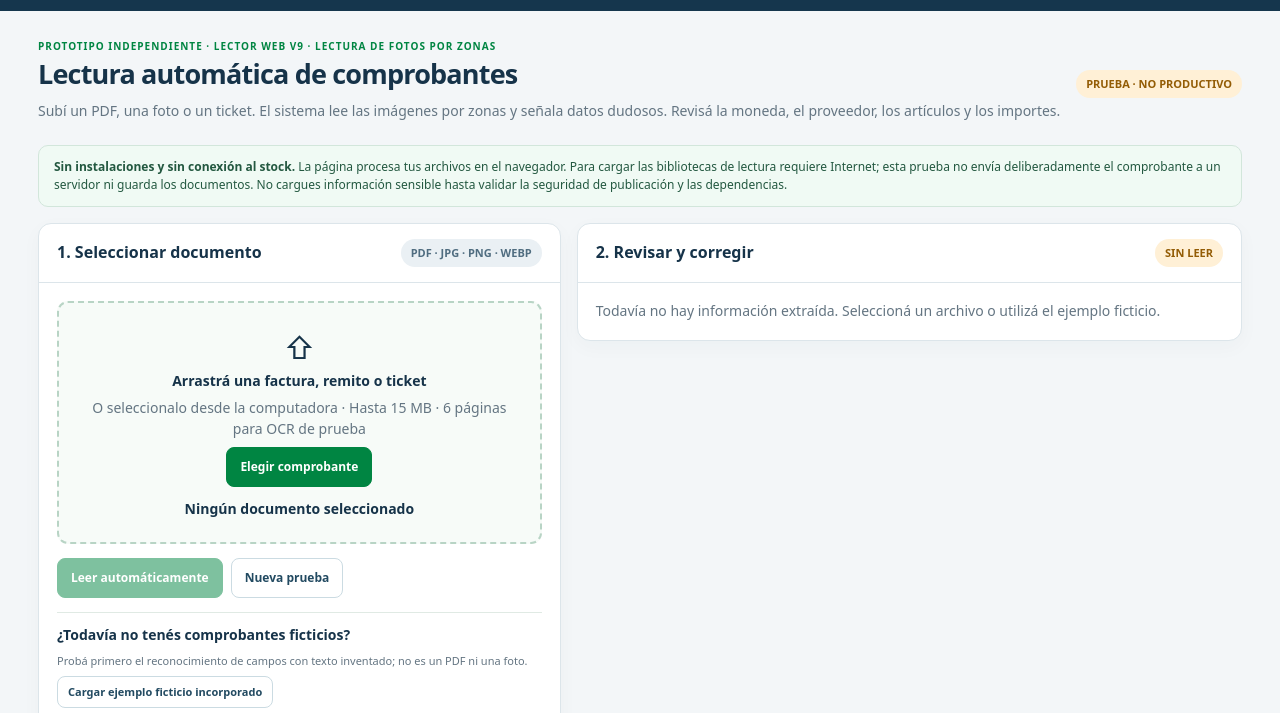
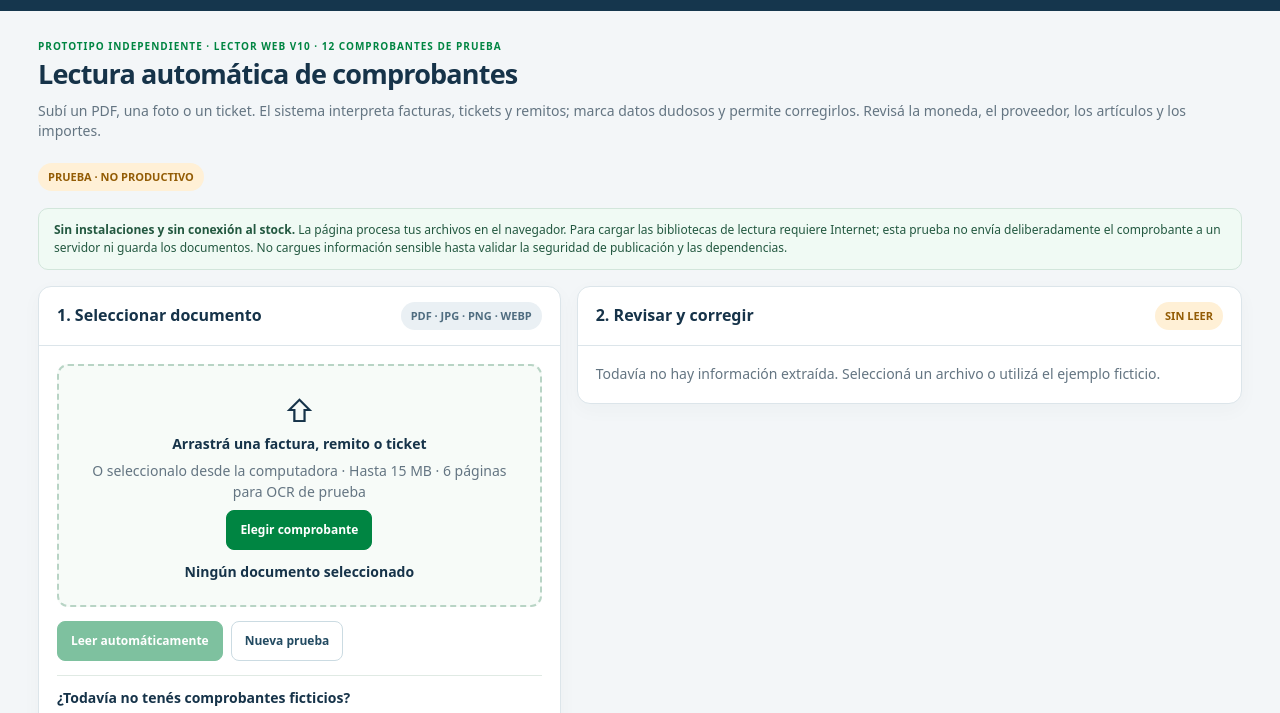
Before and after one commit to primeracooperativa-con/MODULO_CONTABLE_DEMO_WEB, a plain HTML site: page index.html in a window 1280 px wide. Shown: the part 55-768 px from the top of the page. Drawn offline with Linux system fonts and the light colour scheme.

Commit message:
V10: identificar nueva version de pruebas y recalcar revision humana

```diff
--- a/index.html
+++ b/index.html
@@ -10,7 +10,7 @@
 <body>
 <header><div class="brand"><span class="logo">PC</span><div><b>PRIMERA COOPERATIVA</b><small>ERP · Módulo Contable · Lector en navegador</small></div><span style="margin-left:auto;font-size:12px">VERSIÓN PÚBLICA DE PRUEBA · SOLO LECTOR</span></div></header>
 <main class="shell">
-  <div class="headrow"><div><div class="caps">PROTOTIPO INDEPENDIENTE · LECTOR WEB V9 · LECTURA DE FOTOS POR ZONAS</div><h1>Lectura automática de comprobantes</h1><p class="muted">Subí un PDF, una foto o un ticket. El sistema lee las imágenes por zonas y señala datos dudosos. Revisá la moneda, el proveedor, los artículos y los importes.</p></div><span class="pill warn">PRUEBA · NO PRODUCTIVO</span></div>
+  <div class="headrow"><div><div class="caps">PROTOTIPO INDEPENDIENTE · LECTOR WEB V10 · 12 COMPROBANTES DE PRUEBA</div><h1>Lectura automática de comprobantes</h1><p class="muted">Subí un PDF, una foto o un ticket. El sistema interpreta facturas, tickets y remitos; marca datos dudosos y permite corregirlos. Revisá la moneda, el proveedor, los artículos y los importes.</p></div><span class="pill warn">PRUEBA · NO PRODUCTIVO</span></div>
   <div class="info"><b>Sin instalaciones y sin conexión al stock.</b> La página procesa tus archivos en el navegador. Para cargar las bibliotecas de lectura requiere Internet; esta prueba no envía deliberadamente el comprobante a un servidor ni guarda los documentos. No cargues información sensible hasta validar la seguridad de publicación y las dependencias.</div>
   <div class="grid">
   <div class="stack">
```
